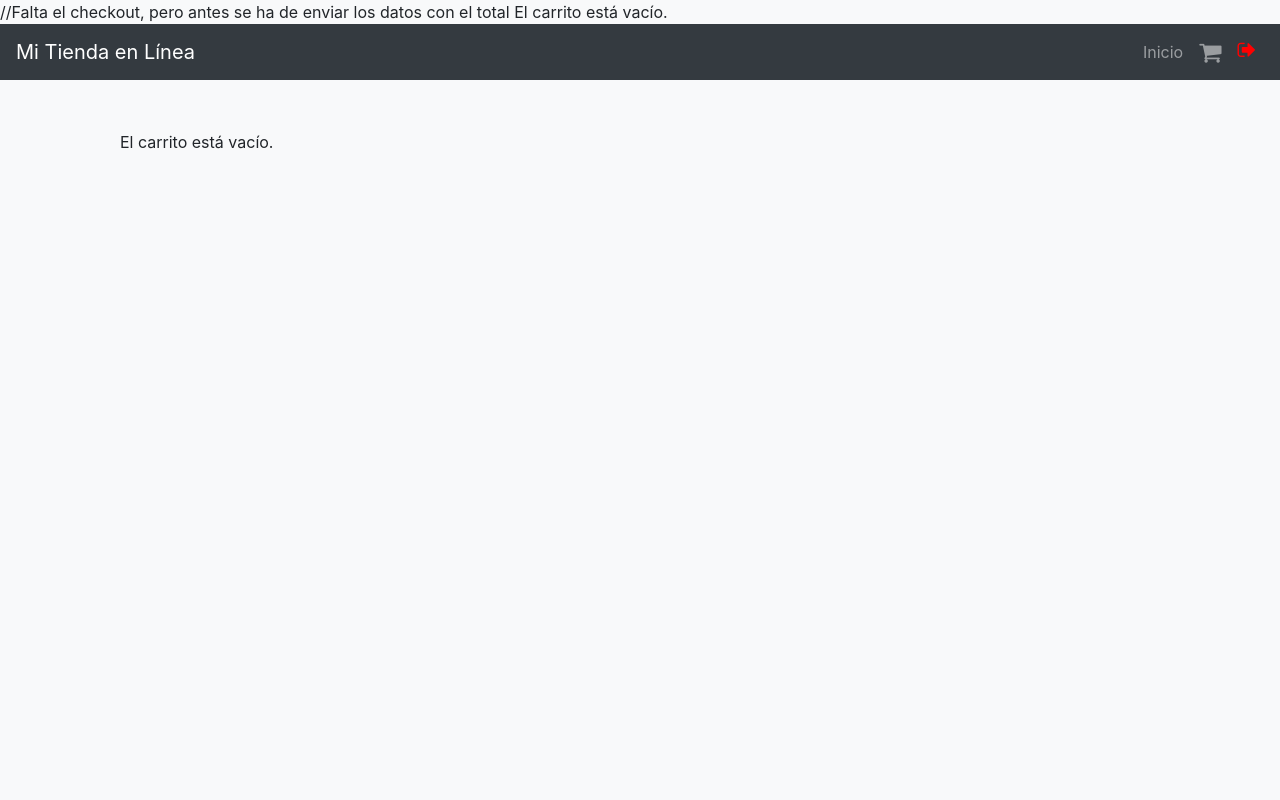
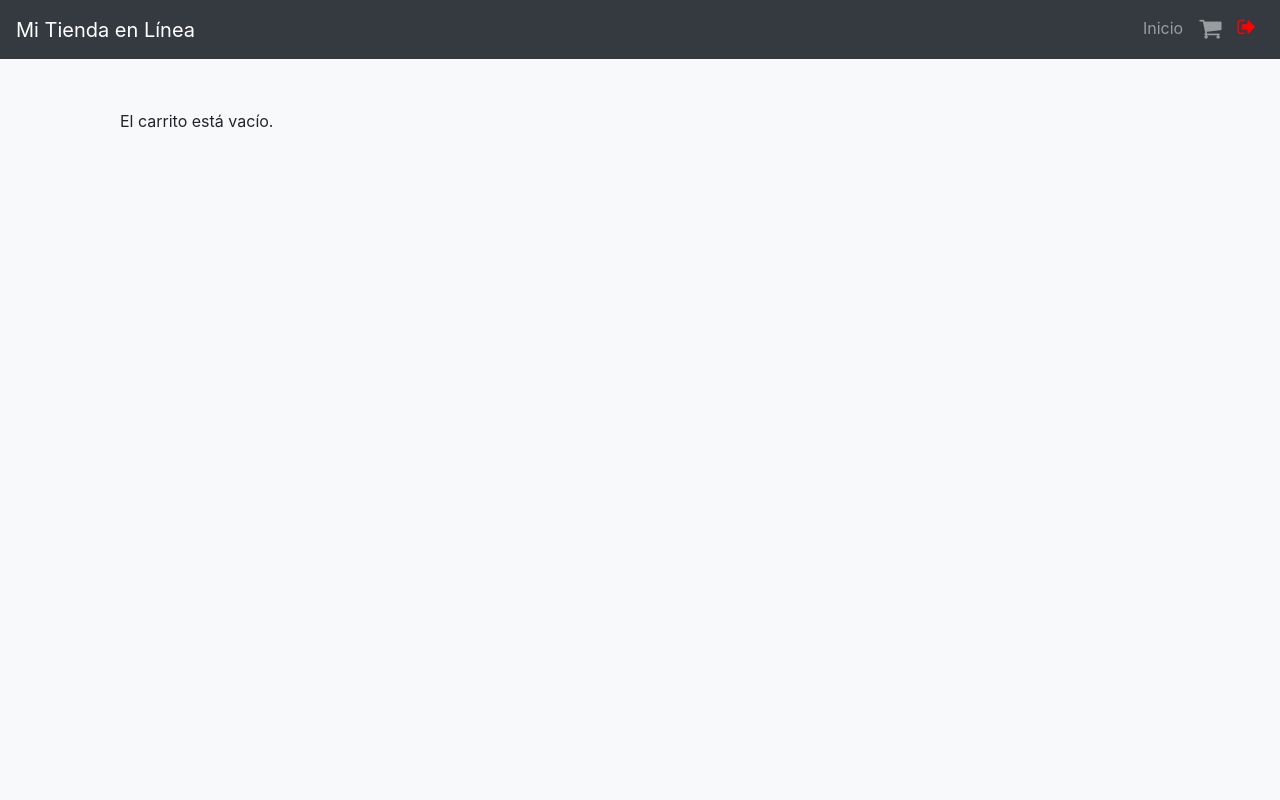
Before and after one commit to JoseDavidCamara/Shopping_Cart, a PHP site: page /vercarrito.php in a window 1280 px wide. Run offline with PHP 8.4, Linux system fonts and the light colour scheme; the visitor is signed in with stand-in values (Sample User, id 1); some libraries are stand-ins or nearby versions.

Commit message:
borrar los textos del carrito

```diff
--- a/Program/View/vercarrito.php
+++ b/Program/View/vercarrito.php
@@ -1,4 +1,3 @@
-//Falta el checkout, pero antes se ha de enviar los datos con el total
 <!DOCTYPE html>
 <html lang="en">
     <?php
@@ -27,21 +26,7 @@
     if (isset($_SESSION["carrito"])) {
         $carrito = $_SESSION["carrito"];
 
-        if (empty($carrito)) {
-            echo "El carrito está vacío.";
-        } else {
-            echo "<h2>Contenido del Carrito:</h2>";
-            echo "<ul>";
-            foreach ($carrito as $item) {
-                // Deserializa el objeto Product
-                $product = unserialize($item);
-                // Accede a las propiedades del objeto Product
-                echo "<li>{$product->product_name} - {$product->description} - {$product->price} €</li>";
-            }
-            echo "</ul>";
-        }
-    } else {
-        echo "El carrito está vacío.";
+
     }
     ?>
 
```
